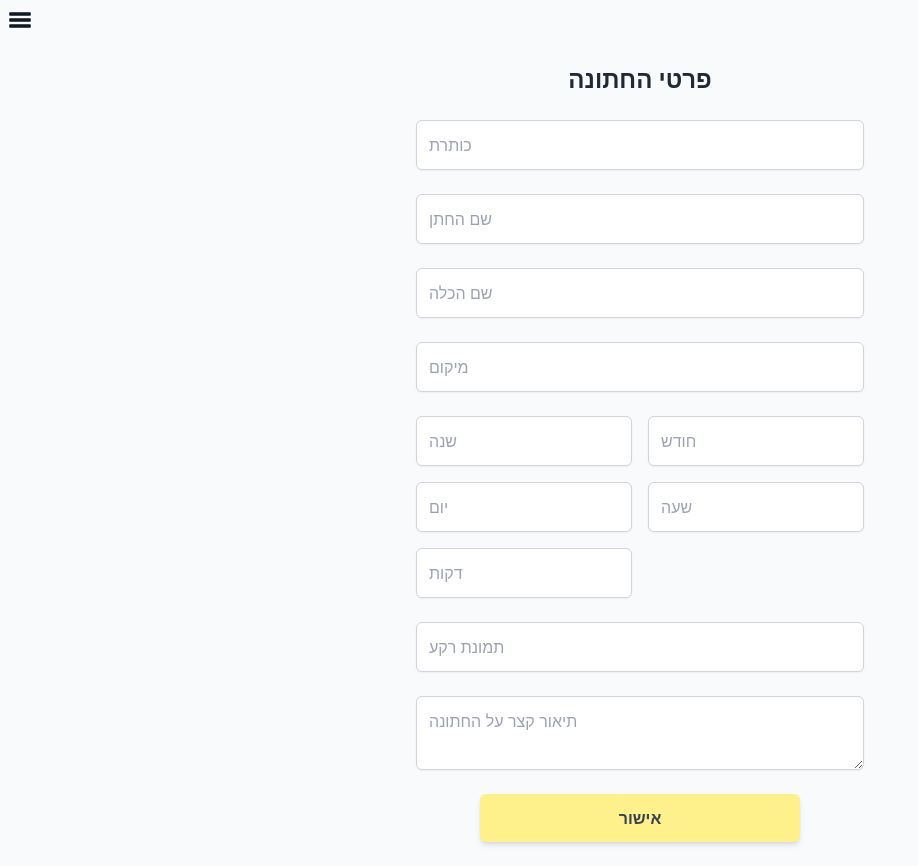
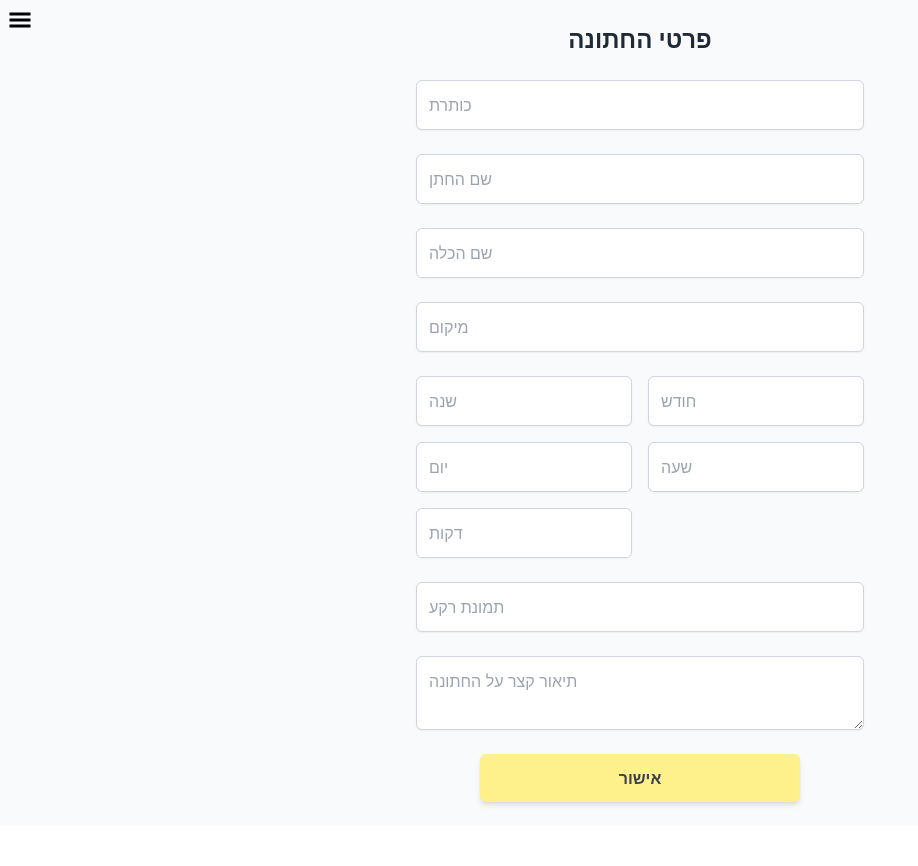
Before and after one commit to neriyaMalachi/RSVPs, a Next.js app: page /Admin/ControlerToGuests in a window 1280 px wide. Shown: the whole page, without its empty margins (0-918 px from the left). After the commit the page ends 826 px from the top, so only its background shows below. Built offline with nearby package versions, Linux system fonts and the light colour scheme.

Commit message:
feat
between get detels for send email

```diff
--- a/app/(client)/(routes)/About/page.tsx
+++ b/app/(client)/(routes)/About/page.tsx
@@ -2,7 +2,7 @@ import React from 'react'
 
 const Page = () => {
   return (
-    <div className="bg-white p-6 md:p-10 rounded-lg text-right shadow-lg text-gray-800 max-w-4xl mx-auto my-10 leading-relaxed">
+    <div className="bg-white p-6 md:p-10 rounded-lg text-right shadow-lg text-gray-800 max-w-4xl mx-auto  leading-relaxed">
     <h1 className="text-3xl font-bold mb-6 text-center text-gray-900">
       אודות המערכת
     </h1>
--- a/app/(client)/Admin/AllGuests/page.tsx
+++ b/app/(client)/Admin/AllGuests/page.tsx
@@ -1,7 +1,6 @@
 "use client";
 import EditGuests from "@/pages/components/EditGuests";
 import Louding from "@/pages/components/Louding";
-import NavBarAdmin from "@/pages/components/NavBarAdmin";
 import { useStore } from "@/context/store";
 import { MdDelete } from "react-icons/md";
 import axios, { AxiosRequestConfig } from "axios";
@@ -49,13 +48,11 @@ const Page = () => {
         toast.success(error);
       });
   };
+
   return (
-    <div className="w-full p-4 bg-gray-100">
+    <div className="w-full p-4 bg-gray-100 ">
       <Toaster position="top-center" reverseOrder={false} />
-
-        <NavBarAdmin />
-
-      <div className="flex flex-col md:flex-row justify-between items-start md:items-center m-2">
+      <div className="flex flex-col mt-5 md:flex-row justify-between items-start md:items-center m-2">
         <div className="w-full md:w-1/2 mb-4 md:mb-0">
           <div className="flex flex-col w-full">
             <div className="w-full mb-2">
--- a/app/(client)/Admin/ControlerToGuests/page.tsx
+++ b/app/(client)/Admin/ControlerToGuests/page.tsx
@@ -1,5 +1,4 @@
 "use client";
-import NavBarAdmin from "@/pages/components/NavBarAdmin";
 import axios from "axios";
 import React, { useState } from "react";
 import toast, { Toaster } from "react-hot-toast";
@@ -44,7 +43,6 @@ const Page = () => {
 
   return (
     <div className="bg-gray-50 min-h-screen flex flex-col">
-      <NavBarAdmin />
       <Toaster position="top-center" reverseOrder={false} />
 
       <form onSubmit={handelSubmit} className="flex-grow">
--- /dev/null
+++ b/app/(client)/Admin/LoginOfAdmin/page.tsx
@@ -0,0 +1,9 @@
+import React from 'react'
+
+const page = () => {
+  return (
+    <div>page</div>
+  )
+}
+
+export default page
--- a/app/(server)/api/DitelsOfThePage/route.ts
+++ b/app/(server)/api/DitelsOfThePage/route.ts
@@ -36,6 +36,7 @@ export async function PUT(req: NextRequest) {
 }
 export async function GET(req: NextRequest, res: NextResponse) {
   const id = "66b91c2fbc80906306b21597";
+console.log("in route get");
 
   try {
     await dbConnect();
--- a/app/(server)/nodemailer/SendMail.ts
+++ b/app/(server)/nodemailer/SendMail.ts
@@ -24,8 +24,23 @@ interface PageDetails {
   img?: string;
 }
 
+const props = () => {
+  axios
+    .get("/api/DitelsOfThePage")
+    .then((res) => {
+      console.log("in the function props", res);
+    })
+    .catch((error) => {
+      console.log(error.message);
+    });
+};
 // פונקציה לשליחת מייל אישור הרשמה
 const sendRegistrationSuccessEmail = async (GuestsEmail: any) => {
+  const response = await axios.get("/api/DitelsOfThePage");
+  const details: PageDetails = response.data.data;
+
+  console.log("in html email", details);
+
   const mailOptions = {
     from: "nmambition2022@gmail.com",
     to: GuestsEmail,
--- a/app/layout.tsx
+++ b/app/layout.tsx
@@ -1,7 +1,7 @@
 import type { Metadata } from "next";
 import { Inter } from "next/font/google";
 import "./globals.css";
-import NavBarForClient from "@/pages/components/NavBarForClient";
+import NavBar from "@/pages/components/NavBar";
 const inter = Inter({ subsets: ["latin"] });
 
 export const metadata: Metadata = {
@@ -18,7 +18,7 @@ export default function RootLayout({
   return (
     <html lang="en">
       <body className={inter.className}>
-        <NavBarForClient/>
+        <NavBar/>
         {children}
         </body>
     </html>
--- a/app/page.tsx
+++ b/app/page.tsx
@@ -1,9 +1,6 @@
 "use client";
-import Image from "next/image";
 import React, { useEffect, useState } from "react";
-import Link from "next/link";
 import { useRouter } from "next/navigation";
-import { useStore } from "@/context/store";
 import { CiLocationOn } from "react-icons/ci";
 import { IoMdTime } from "react-icons/io";
 import axios from "axios";
@@ -38,7 +35,6 @@ export default function Home() {
   }, []);
 
   return (
-
     <div className="HomeFile text-white h-[100vh] flex flex-col justify-around items-center">
       {louding ? (
         <Louding />
@@ -80,6 +76,5 @@ export default function Home() {
         </>
       )}
     </div>
-
   );
 }
--- /dev/null
+++ b/pages/components/NavBar.tsx
@@ -0,0 +1,52 @@
+"use client";
+import React, { useState } from "react";
+import { GiHamburgerMenu } from "react-icons/gi";
+
+const NavBar = () => {
+  const [isOpen, setIsOpen] = useState(false);
+
+  return (
+    <div className="absolute w-full">
+      <button onClick={() => setIsOpen(!isOpen)} className="p-2 text-black">
+        <GiHamburgerMenu size={24} />
+      </button>
+      {isOpen &&
+        (window.location.pathname === "/Admin/AllGuests" ||
+        window.location.pathname === "/Admin/ControlerToGuests" ? (
+          <div className="relative">
+            <div className="absolute top-12 left-0 right-0 bg-white shadow-lg rounded-lg flex flex-col text-center p-4 font-Regular_Text space-y-2 z-10">
+              <a
+                href="/Admin/AllGuests"
+                className="h-10 w-full hover:bg-gray-200 hover:font-Bold_Text rounded-md transition-all duration-200"
+              >
+                אורחים
+              </a>
+              <a
+                href="/Admin/ControlerToGuests"
+                className="h-10 w-full hover:bg-gray-200 hover:font-Bold_Text rounded-md transition-all duration-200"
+              >
+                פרטי חתונה
+              </a>
+            </div>
+          </div>
+        ) : (
+          <div className="absolute top-12 left-0 right-0 bg-white shadow-lg rounded-lg flex flex-col text-center p-4 font-Regular_Text space-y-2 z-10">
+            <a
+              href="/"
+              className="h-10 w-full hover:bg-gray-200 hover:font-Bold_Text rounded-md transition-all duration-200"
+            >
+              דף הבית
+            </a>
+            <a
+              href="/About"
+              className="h-10 w-full hover:bg-gray-200 hover:font-Bold_Text rounded-md transition-all duration-200"
+            >
+              אודות
+            </a>
+          </div>
+        ))}
+    </div>
+  );
+};
+
+export default NavBar;
--- a/pages/components/NavBarAdmin.tsx
+++ /dev/null
@@ -1,43 +0,0 @@
-"use client";
-import React, { useState } from "react";
-import { GiHamburgerMenu } from "react-icons/gi";
-
-const NavBarAdmin = () => {
-  const [isOpen, setIsOpen] = useState(false);
-
-  return (
-    <div className="relative">
-      <button
-        onClick={() => setIsOpen(!isOpen)}
-        className="p-2 text-gray-700 hover:text-gray-900"
-      >
-        <GiHamburgerMenu size={24} />
-      </button>
-
-      {isOpen && (
-        <div className="absolute top-12 left-0 right-0 bg-white shadow-lg rounded-lg flex flex-col text-center p-4 font-Regular_Text space-y-2 z-10">
-          <a
-            href="/Admin/AllGuests"
-            className="h-10 w-full hover:bg-gray-200 hover:font-Bold_Text rounded-md transition-all duration-200"
-          >
-            אורחים
-          </a>
-          <a
-            href="/Admin/ControlerToGuests"
-            className="h-10 w-full hover:bg-gray-200 hover:font-Bold_Text rounded-md transition-all duration-200"
-          >
-            פרטי חתונה
-          </a>
-          <a
-            href="/About"
-            className="h-10 w-full hover:bg-gray-200 hover:font-Bold_Text rounded-md transition-all duration-200"
-          >
-            אודות
-          </a>
-        </div>
-      )}
-    </div>
-  );
-};
-
-export default NavBarAdmin;
--- a/pages/components/NavBarForClient.tsx
+++ /dev/null
@@ -1,37 +0,0 @@
-"use client";
-import React, { useState } from "react";
-import { GiHamburgerMenu } from "react-icons/gi";
-
-const NavBarForClient = () => {
-  const [isOpen, setIsOpen] = useState(false);
-
-  return (
-    <div className="absolute w-full">
-      <button
-        onClick={() => setIsOpen(!isOpen)}
-        className="p-2 text-black"
-      >
-        <GiHamburgerMenu size={24} />
-      </button>
-
-      {isOpen && (
-        <div className="absolute top-12 left-0 right-0 bg-white shadow-lg rounded-lg flex flex-col text-center p-4 font-Regular_Text space-y-2 z-10">
-          <a
-            href="/"
-            className="h-10 w-full hover:bg-gray-200 hover:font-Bold_Text rounded-md transition-all duration-200"
-          >
-            דף הבית
-          </a>
-          <a
-            href="/About"
-            className="h-10 w-full hover:bg-gray-200 hover:font-Bold_Text rounded-md transition-all duration-200"
-          >
-            אודות
-          </a>
-        </div>
-      )}
-    </div>
-  );
-};
-
-export default NavBarForClient;
```
Also changed, not shown: app/(client)/(routes)/RSVPForm/page.tsx (+0 -114 lines). Lines whose indentation alone changed are shown as unchanged.
